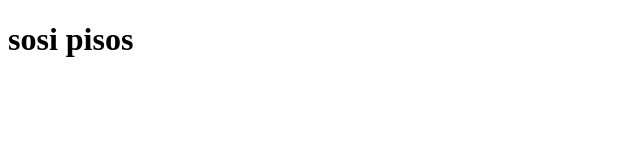
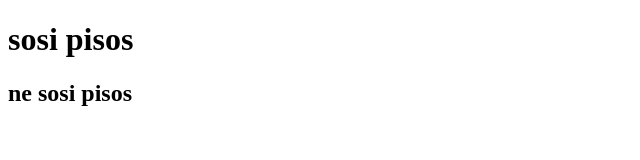
Before and after one commit to vladplanka/first-project, a plain HTML site: page index.html in a window 1280 px wide. Shown: the whole page, without its empty margins (0-640 px from the left). Drawn offline with Linux system fonts and the light colour scheme.

Commit message:
HTML and CSS 2

```diff
--- a/index.html
+++ b/index.html
@@ -3,5 +3,6 @@
     <head></head>
     <body>
         <h1>sosi pisos</h1>
+        <h2>ne sosi pisos</h2>
     </body>
 </html>
```
